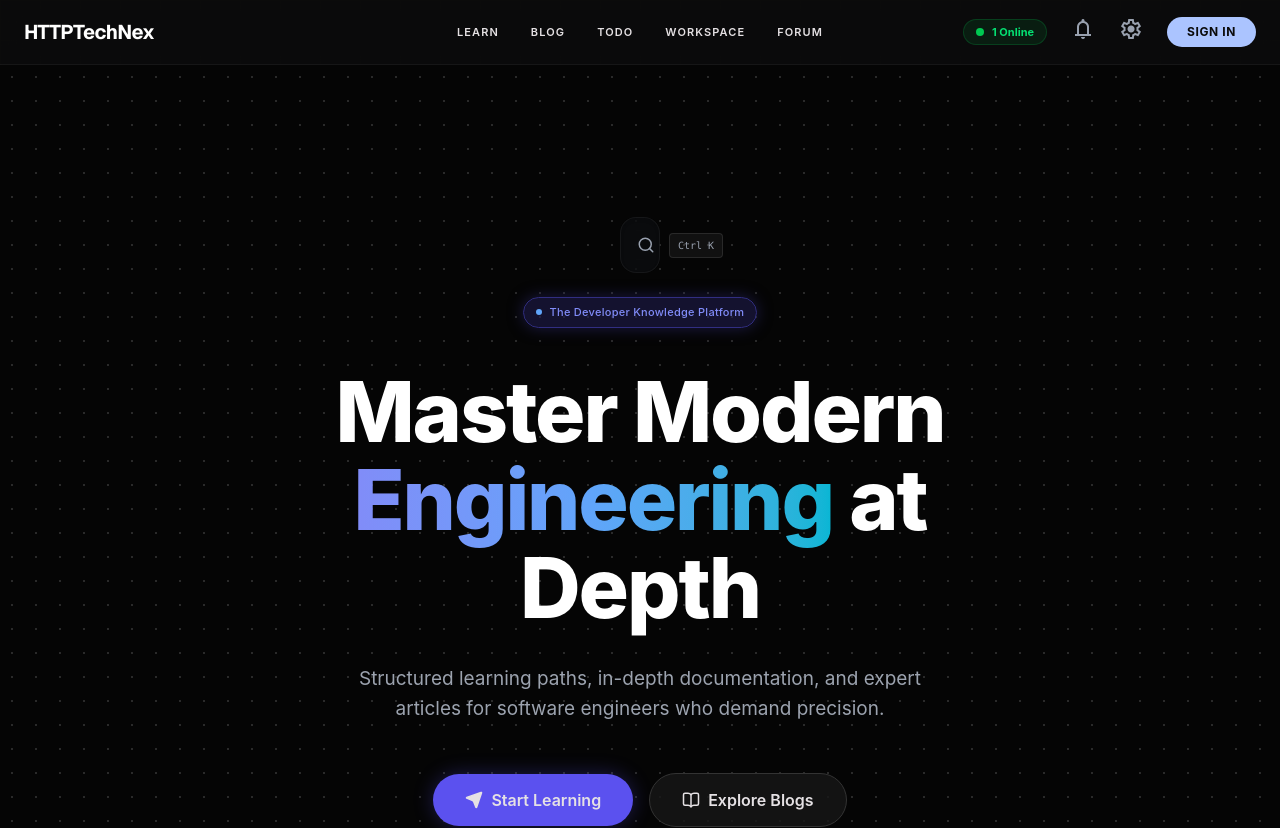
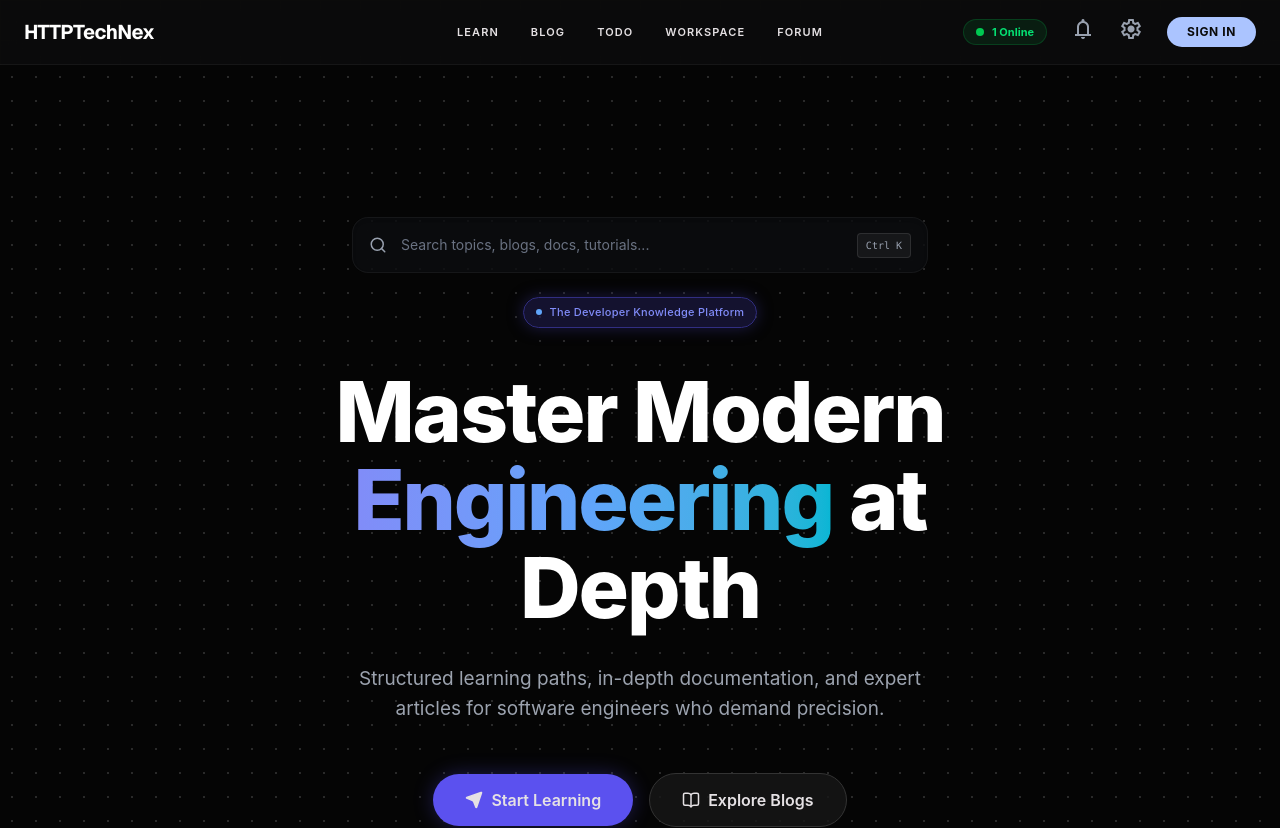
Before and after one commit to Blog-Webs/blog-website, a React (Vite) app in the folder client/: page / in a window 1280 px wide. Shown: the top 828 px of the page. Built offline with nearby package versions, Linux system fonts and the light colour scheme; no server answers.

Commit message:
Use explicit inline styles for search bar width to prevent browser layout collapse

```diff
--- a/client/src/modules/core/components/search/GlobalSearch.jsx
+++ b/client/src/modules/core/components/search/GlobalSearch.jsx
@@ -40,11 +40,12 @@ export const GlobalSearch = () => {
   const SearchBarUI = ({ floating = false }) => (
     <button
       onClick={() => setIsModalOpen(true)}
-      className={`w-full max-w-xl flex items-center px-4 h-[56px] rounded-2xl border text-left cursor-pointer transition-all duration-300 relative group select-none outline-none ${
+      className={`flex items-center px-4 h-[56px] rounded-2xl border text-left cursor-pointer transition-all duration-300 relative group select-none outline-none ${
         floating
           ? 'bg-[#111217]/90 backdrop-blur-xl border-white/10 shadow-[0_0_30px_rgba(124,92,255,0.15)] hover:border-[#7C5CFF]/40'
           : 'bg-[#111217]/50 backdrop-blur-md border-white/5 shadow-inner hover:border-[#7C5CFF]/30'
       }`}
+      style={{ width: '100%', maxWidth: '576px' }}
     >
       {/* Background glow on hover */}
       <div className="absolute inset-0 rounded-2xl bg-gradient-to-r from-[#7C5CFF]/5 to-[#4F9DFF]/5 opacity-0 group-hover:opacity-100 transition-opacity duration-300 pointer-events-none" />
@@ -65,14 +66,16 @@ export const GlobalSearch = () => {
       <div
         ref={placeholderRef}
         className="w-full py-6 px-4 relative z-20 min-h-[104px]"
+        style={{ display: 'flex', justifyContent: 'center' }}
       >
         {/* Inline Search Bar - visible when not sticky, transitions opacity */}
         <div
-          className={`w-full max-w-xl mx-auto transition-all duration-300 ${
+          className={`transition-all duration-300 ${
             isSticky
               ? 'opacity-0 scale-95 pointer-events-none'
               : 'opacity-100 scale-100'
           }`}
+          style={{ width: '100%', maxWidth: '576px' }}
         >
           <SearchBarUI floating={false} />
         </div>
@@ -80,11 +83,12 @@ export const GlobalSearch = () => {
 
       {/* Floating Sticky Search Bar - centered, slides down from top */}
       <div
-        className={`fixed left-1/2 -translate-x-1/2 z-50 px-4 w-full max-w-xl transition-all duration-300 ease-out transform ${
+        className={`fixed left-1/2 -translate-x-1/2 z-50 px-4 transition-all duration-300 ease-out transform ${
           isSticky
             ? 'top-4 opacity-100 translate-y-0 scale-100 pointer-events-auto'
             : '-top-20 opacity-0 -translate-y-4 scale-95 pointer-events-none'
         }`}
+        style={{ width: '100%', maxWidth: '576px' }}
       >
         <SearchBarUI floating={true} />
       </div>
```
